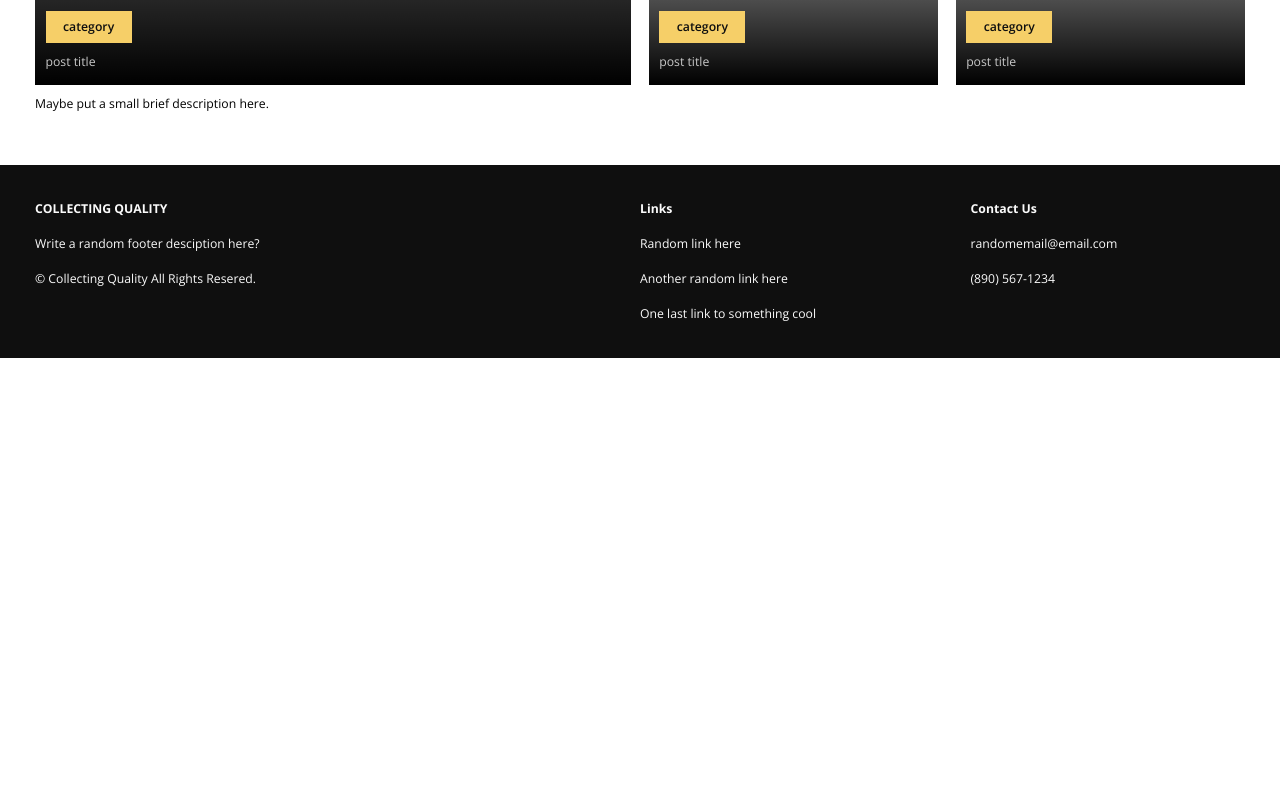
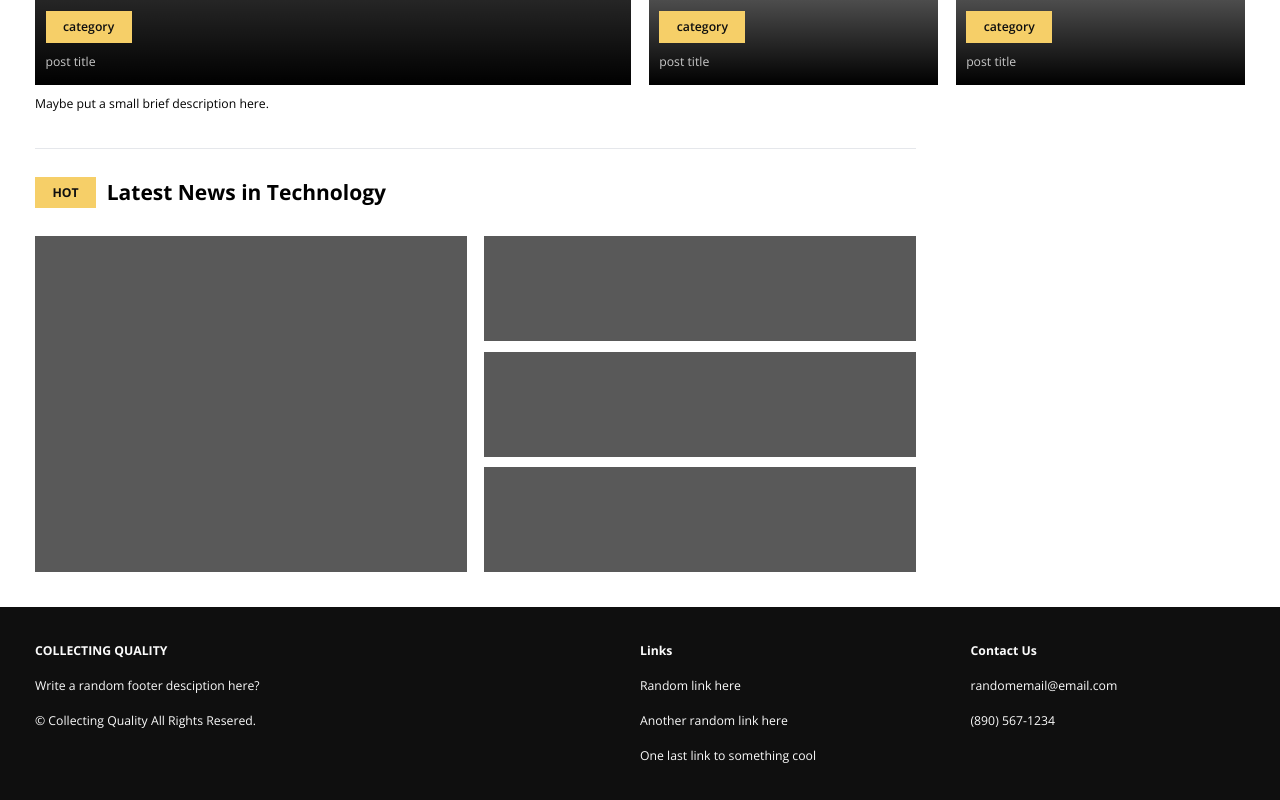
Before and after one commit to trynceb/the-next-blog, a Next.js app: page / in a window 1280 px wide. Shown: the part 778-1578 px from the top of the page. Before the commit the page ends 1136 px from the top, so only its background shows below. Built offline with nearby package versions, Linux system fonts and the light colour scheme.

Commit message:
create tech grid

```diff
--- /dev/null
+++ b/app/(home)/Tech.tsx
@@ -0,0 +1,38 @@
+import React from 'react'
+
+type Props = {}
+
+const Tech = (props: Props) => {
+    return (
+        <section>
+            <hr className='border-1' />
+            {/* HEADER */}
+            <div className='flex items-center gap-3 my-8'>
+                <h4 className='bg-accent-orange py-2 px-5 text-wh-900 text-sm font-bold'>
+                    HOT
+                </h4>
+                <p className='font-bold text-2xl'>Latest News in Technology</p>
+            </div>
+
+            {/* flex */}
+            {/* <div className='flex justify-between items-center gap-5'>
+                <div className='bg-wh-500 h-96 basis-1/2'></div>
+                <div className='flex flex-col gap-3 h-96 basis-1/2'>
+                    <div className='bg-wh-500 basis-1/3'></div>
+                    <div className='bg-wh-500 basis-1/3'></div>
+                    <div className='bg-wh-500 basis-1/3'></div>
+                </div>
+            </div> */}
+
+            {/* grid */}
+            <div className='grid grid-cols-2 grid-rows-3 gap-x-5 gap-y-3 h-96 my-5'>
+                <div className='bg-wh-500 col-span-1 row-span-3'></div>
+                <div className='bg-wh-500 col-span-1 row-span-1'></div>
+                <div className='bg-wh-500 col-span-1 row-span-1'></div>
+                <div className='bg-wh-500 col-span-1 row-span-1'></div>
+            </div>
+        </section>
+    )
+}
+
+export default Tech
--- a/app/page.tsx
+++ b/app/page.tsx
@@ -1,4 +1,5 @@
 import Trending from "app/(home)/Trending"
+import Tech from "app/(home)/Tech"
 
 export default function Home() {
   return (
@@ -6,7 +7,7 @@
       <Trending />
       <div className="md:flex gap-10 mb-5">
         <div className="basis-3/4">
-          {/* <Tech /> */}
+          <Tech />
           {/* <Travel /> */}
           {/* <Other /> */}
           <div className="hidden md:block">
```
